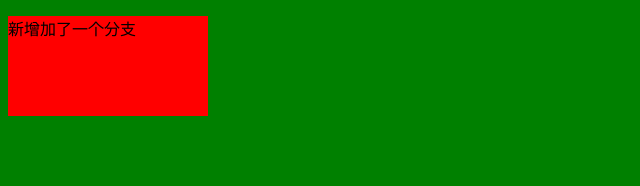
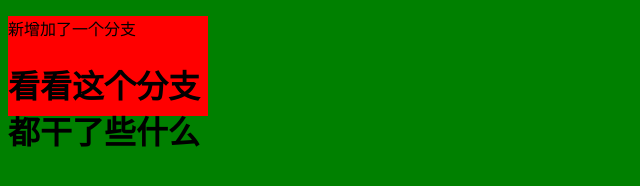
Before and after one commit to aefrost/githubtext1, a plain HTML site: page index.html in a window 1280 px wide. Shown: the whole page, without its empty margins (0-640 px from the left). Drawn offline with Linux system fonts and the light colour scheme.

Commit message:
reset branch

```diff
--- a/index.html
+++ b/index.html
@@ -6,5 +6,6 @@
 
 	<div style="width: 200px;height: 100px;background-color: red;">
 		<p>新增加了一个分支</p>
+		<h1>看看这个分支都干了些什么</h1>
 	</div>
 </body>
```
